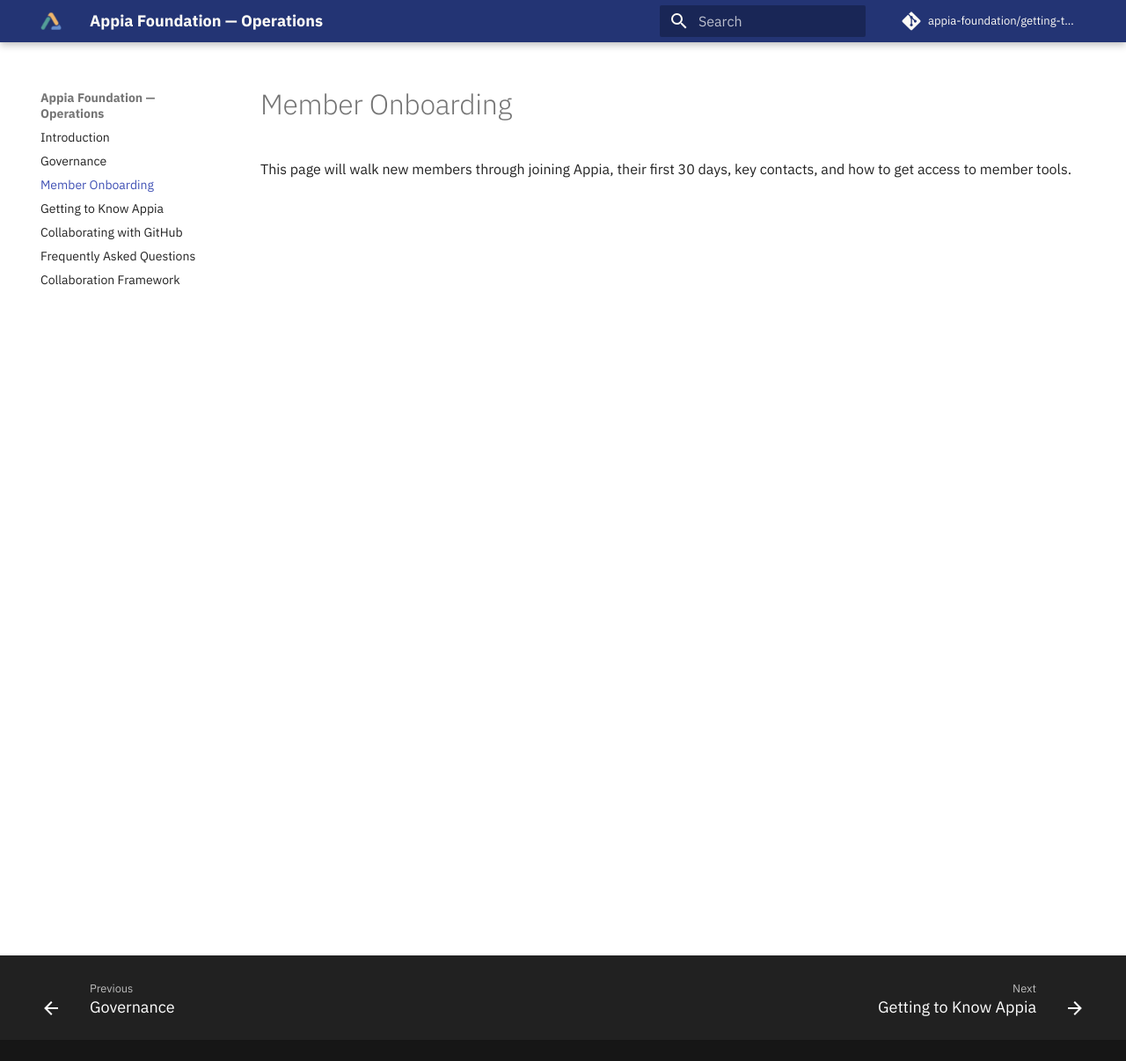
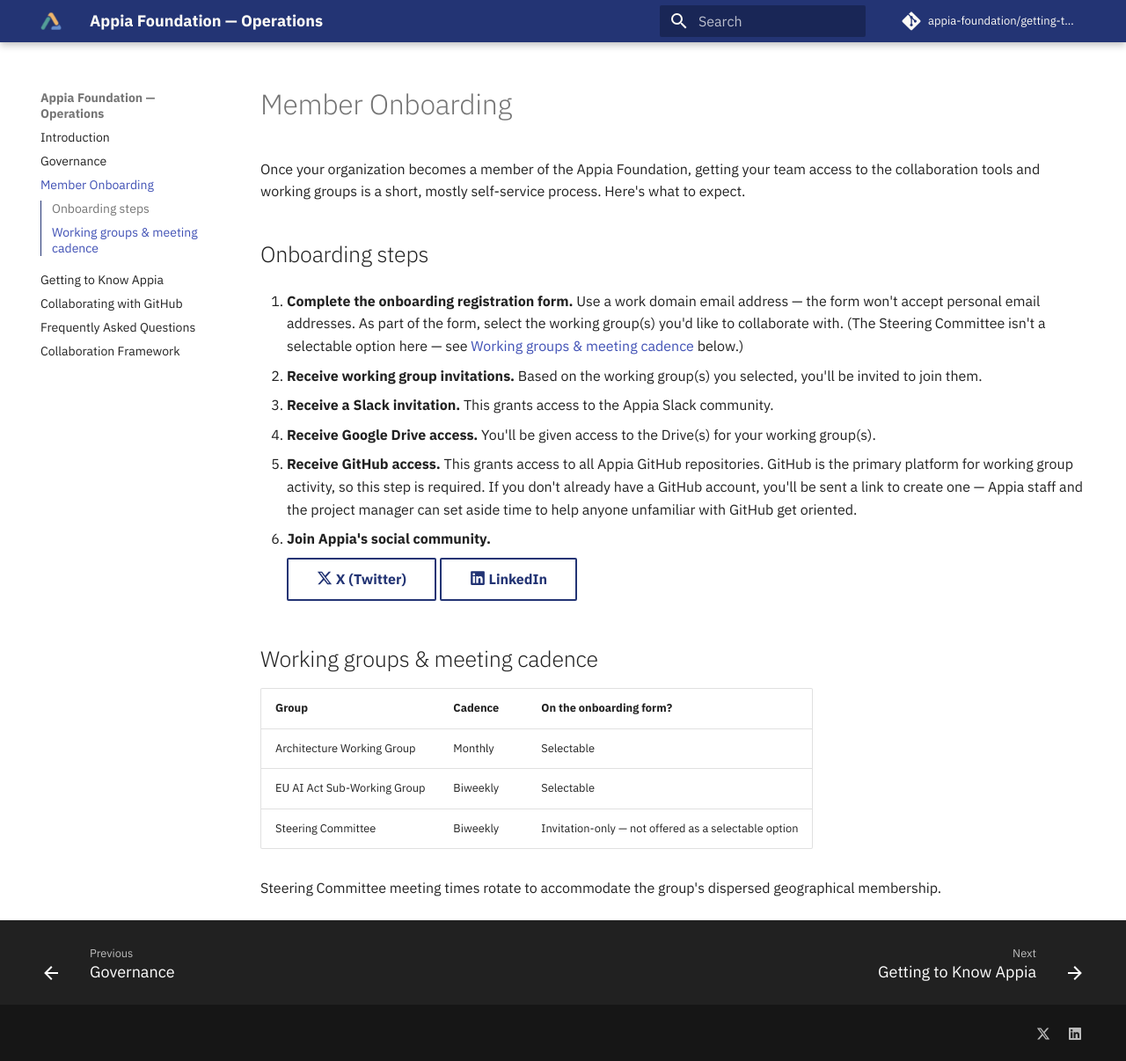
Before and after one commit to appia-foundation/getting-to-know-Appia, an MkDocs documentation site: the page built from docs/member-onboarding.md, in a window 1280 px wide and 1206 px high. Shown: the whole window at 88% size. Built offline with MkDocs 1.6.1 and Material for MkDocs 9.7.7, drawn with Linux system fonts in a browser that asks for light colours; comment, search, counter and statistics services are not loaded.

Commit message:
Write the Member Onboarding page (#9)
Fills in docs/member-onboarding.md per the onboarding content spec:
the 6-step registration -> working groups -> Slack -> Drive -> GitHub
-> social community flow, and a working groups/meeting cadence table
(Architecture WG monthly, EU AI Act sub-WG biweekly, both selectable
on the form; Steering Committee biweekly, invitation-only).

For the social links, uses Material's bundled FontAwesome brand icons
(x-twitter, linkedin) as inline .md-button links rather than shields.io
badges, since this renders as a real page rather than a markdown
README - avoids an external image dependency and matches theme
styling. Also adds the same two links to extra.social for the site
footer, matching the margo/operations reference template's pattern.


Claude-Session: https://claude.ai/code/session_019j5uPmR7uubxjaHB4ECDgY

Co-authored-by: Claude <noreply@anthropic.com>

```diff
--- a/docs/member-onboarding.md
+++ b/docs/member-onboarding.md
@@ -1,6 +1,46 @@
 # Member Onboarding
 
-This page will walk new members through joining Appia, their first 30 days, key contacts, and
-how to get access to member tools.
+Once your organization becomes a member of the Appia Foundation, getting your team access to
+the collaboration tools and working groups is a short, mostly self-service process. Here's what
+to expect.
 
-<!-- TODO: content pending -->
+## Onboarding steps
+
+1. **Complete the onboarding registration form.**
+   Use a work domain email address — the form won't accept personal email addresses. As part of
+   the form, select the working group(s) you'd like to collaborate with. (The Steering Committee
+   isn't a selectable option here — see [Working groups & meeting cadence](#working-groups-meeting-cadence)
+   below.)
+
+2. **Receive working group invitations.**
+   Based on the working group(s) you selected, you'll be invited to join them.
+
+3. **Receive a Slack invitation.**
+   This grants access to the Appia Slack community.
+
+4. **Receive Google Drive access.**
+   You'll be given access to the Drive(s) for your working group(s).
+
+5. **Receive GitHub access.**
+   This grants access to all Appia GitHub repositories. GitHub is the primary platform for
+   working group activity, so this step is required. If you don't already have a GitHub account,
+   you'll be sent a link to create one — Appia staff and the project manager can set aside time
+   to help anyone unfamiliar with GitHub get oriented.
+
+6. **Join Appia's social community.**
+
+    [:fontawesome-brands-x-twitter: X (Twitter)](https://x.com/appiafoundation){ .md-button }
+    [:fontawesome-brands-linkedin: LinkedIn](https://www.linkedin.com/company/appia-foundation/){ .md-button }
+
+## Working groups & meeting cadence
+
+| Group | Cadence | On the onboarding form? |
+|---|---|---|
+| Architecture Working Group | Monthly | Selectable |
+| EU AI Act Sub-Working Group | Biweekly | Selectable |
+| Steering Committee | Biweekly | Invitation-only — not offered as a selectable option |
+
+Steering Committee meeting times rotate to accommodate the group's dispersed geographical
+membership.
+
+<!-- TODO: content pending — first-30-days guidance and key contacts, once available. -->
--- a/mkdocs.yml
+++ b/mkdocs.yml
@@ -36,8 +36,12 @@ theme:
 markdown_extensions:
   - toc:
       toc_depth: 2
+  - attr_list
   - admonition
   - pymdownx.details
+  - pymdownx.emoji:
+      emoji_index: !!python/name:material.extensions.emoji.twemoji
+      emoji_generator: !!python/name:material.extensions.emoji.to_svg
   - pymdownx.superfences:
       custom_fences:
         - name: mermaid
@@ -55,6 +59,13 @@ extra:
   copyright: Copyright &copy; 2026 Appia Foundation
   # Overrides the header logo/title link target (defaults to the site's own homepage).
   homepage: https://appiafoundation.org/
+  social:
+    - icon: fontawesome/brands/x-twitter
+      link: https://x.com/appiafoundation
+      name: Appia Foundation on X
+    - icon: fontawesome/brands/linkedin
+      link: https://www.linkedin.com/company/appia-foundation/
+      name: Appia Foundation on LinkedIn
 
 plugins:
   - search
```
